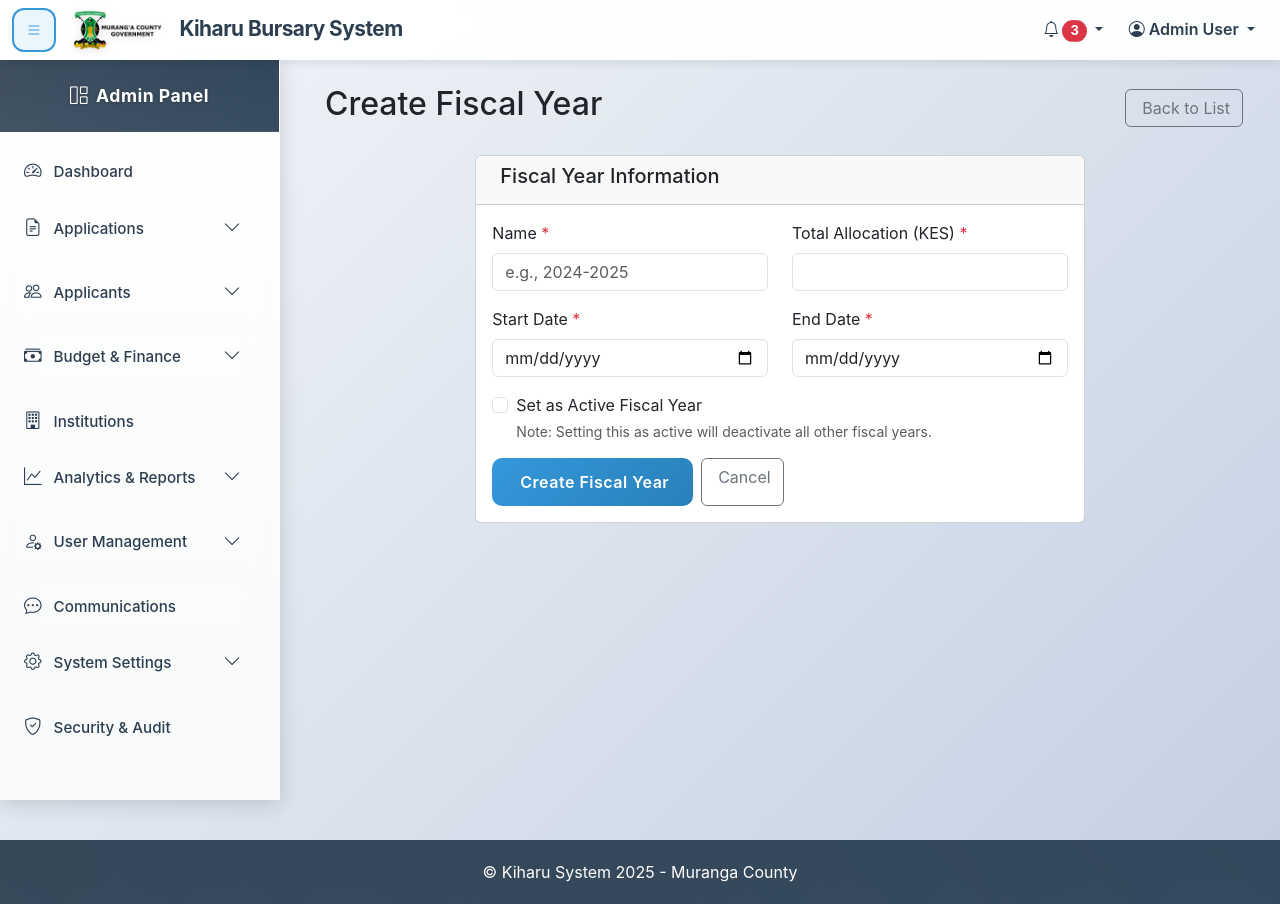
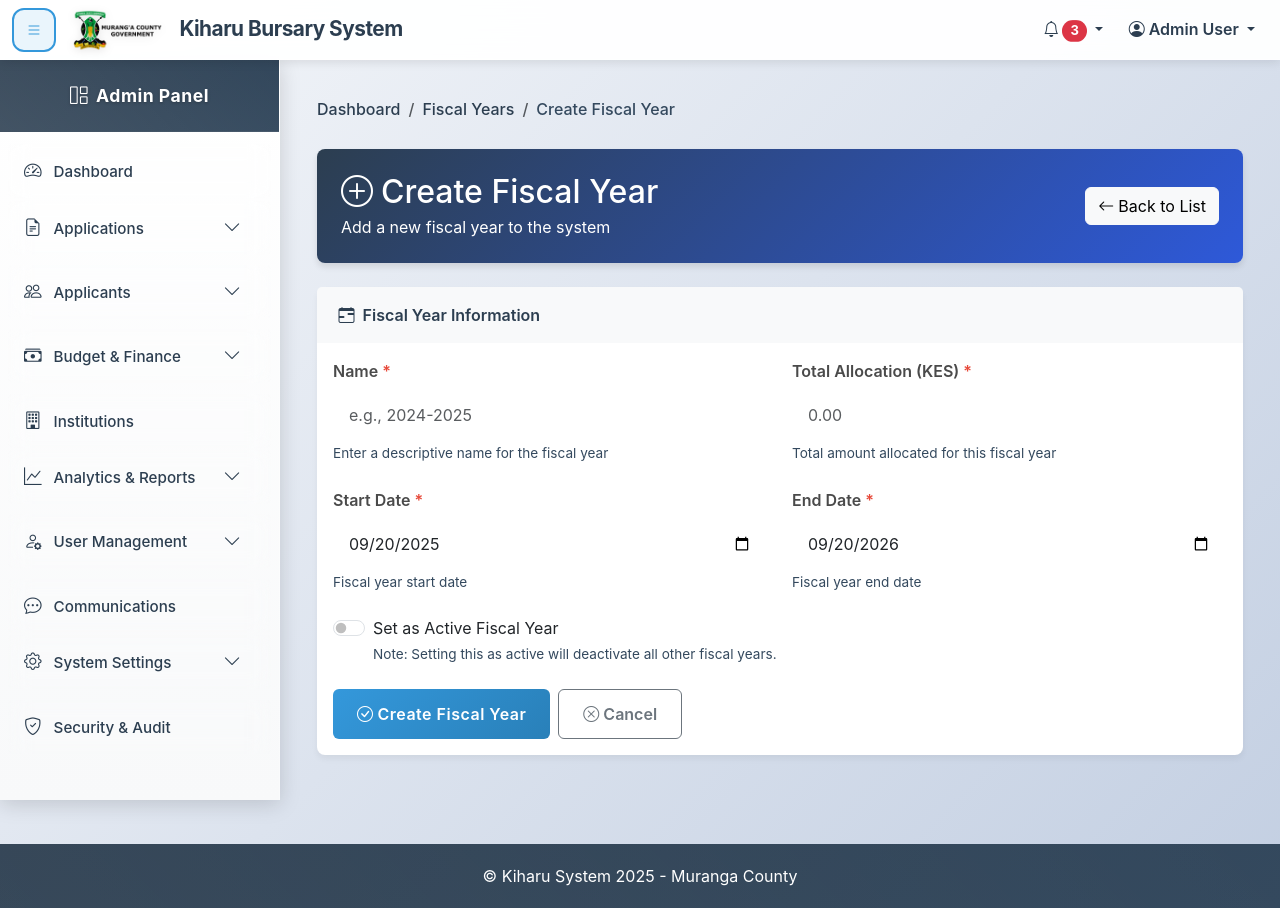
Before and after one commit to steve-ongera/kiharu-bursary-system, a Django app: page /fiscal-years/create/ in a window 1280 px wide. Run offline with Django 5.2, Linux system fonts and the light colour scheme; a user stored in the database is signed in.

Commit message:
made updates

```diff
--- a/templates/admin/fiscal_year_create.html
+++ b/templates/admin/fiscal_year_create.html
@@ -1,62 +1,173 @@
-<!-- admin/fiscal_year_create.html -->
 {% extends 'admin_base.html' %}
 {% load static %}
 
 {% block title %}Create Fiscal Year - Admin{% endblock %}
 
 {% block content %}
+<style>
+
+    .page-header {
+        background: linear-gradient(135deg, var(--primary-color) 0%, #2e59d9 100%);
+        color: white;
+        border-radius: 8px;
+        padding: 1.5rem;
+        margin-bottom: 1.5rem;
+        box-shadow: 0 4px 6px rgba(0, 0, 0, 0.1);
+    }
+
+    .card {
+        border: none;
+        border-radius: 8px;
+        box-shadow: 0 4px 6px rgba(0, 0, 0, 0.05);
+        margin-bottom: 1.5rem;
+    }
+
+    .card-header {
+        background-color: var(--light-bg);
+        border-bottom: 1px solid var(--border-color);
+        font-weight: 600;
+        padding: 1rem 1.35rem;
+        color: var(--primary-color);
+    }
+
+    .form-label {
+        font-weight: 600;
+        color: #4a4a4a;
+        margin-bottom: 0.5rem;
+    }
+
+    .form-control, .form-select {
+        border-radius: 6px;
+        padding: 0.75rem 1rem;
+        border: 1px solid var(--border-color);
+    }
+
+    .form-control:focus, .form-select:focus {
+        border-color: var(--primary-color);
+        box-shadow: 0 0 0 0.25rem rgba(78, 115, 223, 0.25);
+    }
+
+    .form-text {
+        font-size: 0.85rem;
+        color: var(--secondary-color);
+    }
+
+    .btn-primary {
+        background-color: var(--primary-color);
+        border-color: var(--primary-color);
+        padding: 0.75rem 1.5rem;
+        font-weight: 600;
+        border-radius: 6px;
+    }
+
+    .btn-primary:hover {
+        background-color: var(--primary-hover);
+        border-color: var(--primary-hover);
+    }
+
+    .btn-outline-secondary {
+        padding: 0.75rem 1.5rem;
+        font-weight: 600;
+        border-radius: 6px;
+    }
+
+    .breadcrumb {
+        background-color: transparent;
+        padding: 0.75rem 0;
+        margin-bottom: 1rem;
+    }
+
+    .breadcrumb-item a {
+        color: var(--primary-color);
+        text-decoration: none;
+    }
+
+    .breadcrumb-item.active {
+        color: var(--secondary-color);
+    }
+
+    .form-check-input:checked {
+        background-color: var(--primary-color);
+        border-color: var(--primary-color);
+    }
+
+    .required-field::after {
+        content: " *";
+        color: #e74a3b;
+    }
+</style>
+
 <div class="container-fluid">
-    <div class="row">
-        <div class="col-12">
-            <div class="d-flex justify-content-between align-items-center mb-4">
-                <h2><i class="fas fa-plus me-2"></i>Create Fiscal Year</h2>
-                <a href="{% url 'fiscal_year_list' %}" class="btn btn-outline-secondary">
-                    <i class="fas fa-arrow-left me-1"></i>Back to List
+    <!-- Breadcrumb -->
+    <nav aria-label="breadcrumb">
+        <ol class="breadcrumb">
+            <li class="breadcrumb-item"><a href="{% url 'admin_dashboard' %}">Dashboard</a></li>
+            <li class="breadcrumb-item"><a href="{% url 'fiscal_year_list' %}">Fiscal Years</a></li>
+            <li class="breadcrumb-item active">Create Fiscal Year</li>
+        </ol>
+    </nav>
+
+    <!-- Page Header -->
+    <div class="page-header">
+        <div class="row align-items-center">
+            <div class="col-md-8">
+                <h2 class="mb-1"><i class="bi bi-plus-circle me-2"></i>Create Fiscal Year</h2>
+                <p class="mb-0">Add a new fiscal year to the system</p>
+            </div>
+            <div class="col-md-4 text-md-end">
+                <a href="{% url 'fiscal_year_list' %}" class="btn btn-light">
+                    <i class="bi bi-arrow-left me-1"></i>Back to List
                 </a>
+            </div>
+        </div>
     </div>
 
     <div class="row justify-content-center">
-                <div class="col-lg-8">
+        <div class="col-lg-12">
             <div class="card">
-                        <div class="card-header">
-                            <h5><i class="fas fa-calendar-alt me-2"></i>Fiscal Year Information</h5>
+                <div class="card-header d-flex align-items-center">
+                    <i class="bi bi-calendar-range me-2"></i>Fiscal Year Information
                 </div>
                 <div class="card-body">
                     <form method="post">
                         {% csrf_token %}
                         <div class="row">
                             <div class="col-md-6">
-                                        <div class="mb-3">
-                                            <label for="name" class="form-label">Name <span class="text-danger">*</span></label>
+                                <div class="mb-4">
+                                    <label for="name" class="form-label required-field">Name</label>
                                     <input type="text" class="form-control" name="name" id="name" required placeholder="e.g., 2024-2025">
+                                    <div class="form-text">Enter a descriptive name for the fiscal year</div>
                                 </div>
                             </div>
                             <div class="col-md-6">
-                                        <div class="mb-3">
-                                            <label for="total_allocation" class="form-label">Total Allocation (KES) <span class="text-danger">*</span></label>
-                                            <input type="number" class="form-control" name="total_allocation" id="total_allocation" required step="0.01" min="0">
+                                <div class="mb-4">
+                                    <label for="total_allocation" class="form-label required-field">Total Allocation (KES)</label>
+                                    <input type="number" class="form-control" name="total_allocation" id="total_allocation" required step="0.01" min="0" placeholder="0.00">
+                                    <div class="form-text">Total amount allocated for this fiscal year</div>
                                 </div>
                             </div>
                         </div>
 
                         <div class="row">
                             <div class="col-md-6">
-                                        <div class="mb-3">
-                                            <label for="start_date" class="form-label">Start Date <span class="text-danger">*</span></label>
+                                <div class="mb-4">
+                                    <label for="start_date" class="form-label required-field">Start Date</label>
                                     <input type="date" class="form-control" name="start_date" id="start_date" required>
+                                    <div class="form-text">Fiscal year start date</div>
                                 </div>
                             </div>
                             <div class="col-md-6">
-                                        <div class="mb-3">
-                                            <label for="end_date" class="form-label">End Date <span class="text-danger">*</span></label>
+                                <div class="mb-4">
+                                    <label for="end_date" class="form-label required-field">End Date</label>
                                     <input type="date" class="form-control" name="end_date" id="end_date" required>
+                                    <div class="form-text">Fiscal year end date</div>
                                 </div>
                             </div>
                         </div>
 
-                                <div class="mb-3">
-                                    <div class="form-check">
-                                        <input class="form-check-input" type="checkbox" name="is_active" id="is_active">
+                        <div class="mb-4">
+                            <div class="form-check form-switch">
+                                <input class="form-check-input" type="checkbox" role="switch" name="is_active" id="is_active">
                                 <label class="form-check-label" for="is_active">
                                     Set as Active Fiscal Year
                                 </label>
@@ -64,12 +175,12 @@
                             </div>
                         </div>
 
-                                <div class="d-flex gap-2">
+                        <div class="d-flex gap-2 mt-4">
                             <button type="submit" class="btn btn-primary">
-                                        <i class="fas fa-save me-1"></i>Create Fiscal Year
+                                <i class="bi bi-check-circle me-1"></i>Create Fiscal Year
                             </button>
                             <a href="{% url 'fiscal_year_list' %}" class="btn btn-outline-secondary">
-                                        <i class="fas fa-times me-1"></i>Cancel
+                                <i class="bi bi-x-circle me-1"></i>Cancel
                             </a>
                         </div>
                     </form>
@@ -78,6 +189,27 @@
         </div>
     </div>
 </div>
-    </div>
-</div>
+
+<script>
+    document.addEventListener('DOMContentLoaded', function() {
+        // Set today's date as default for start date
+        const today = new Date();
+        const formattedToday = today.toISOString().split('T')[0];
+        document.getElementById('start_date').value = formattedToday;
+
+        // Set end date to one year from today
+        const nextYear = new Date();
+        nextYear.setFullYear(today.getFullYear() + 1);
+        const formattedNextYear = nextYear.toISOString().split('T')[0];
+        document.getElementById('end_date').value = formattedNextYear;
+
+        // Add input formatting for allocation amount
+        const allocationInput = document.getElementById('total_allocation');
+        allocationInput.addEventListener('blur', function() {
+            if (this.value) {
+                this.value = parseFloat(this.value).toFixed(2);
+            }
+        });
+    });
+</script>
 {% endblock %}
```
Lines whose indentation alone changed are shown as unchanged.
